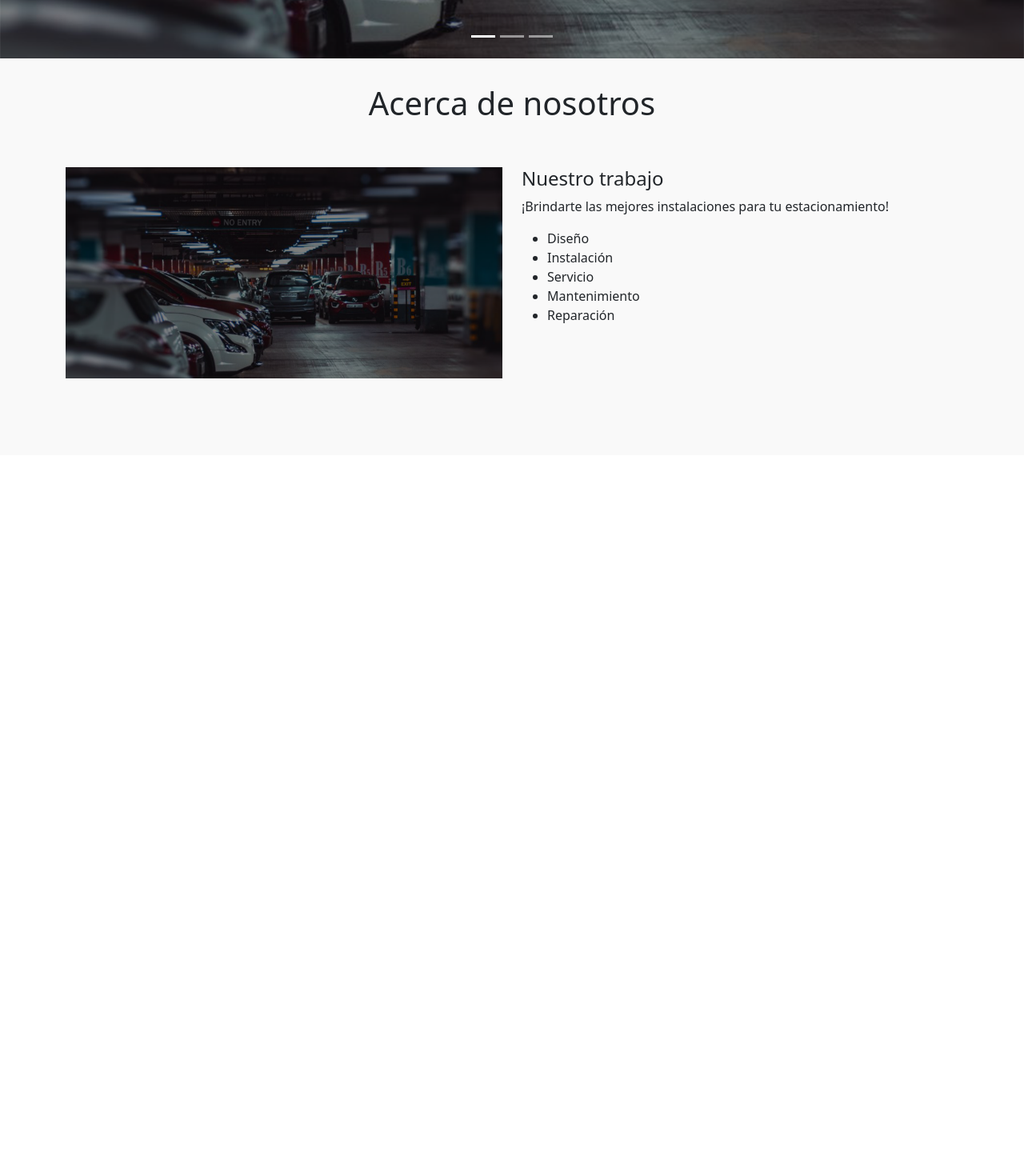
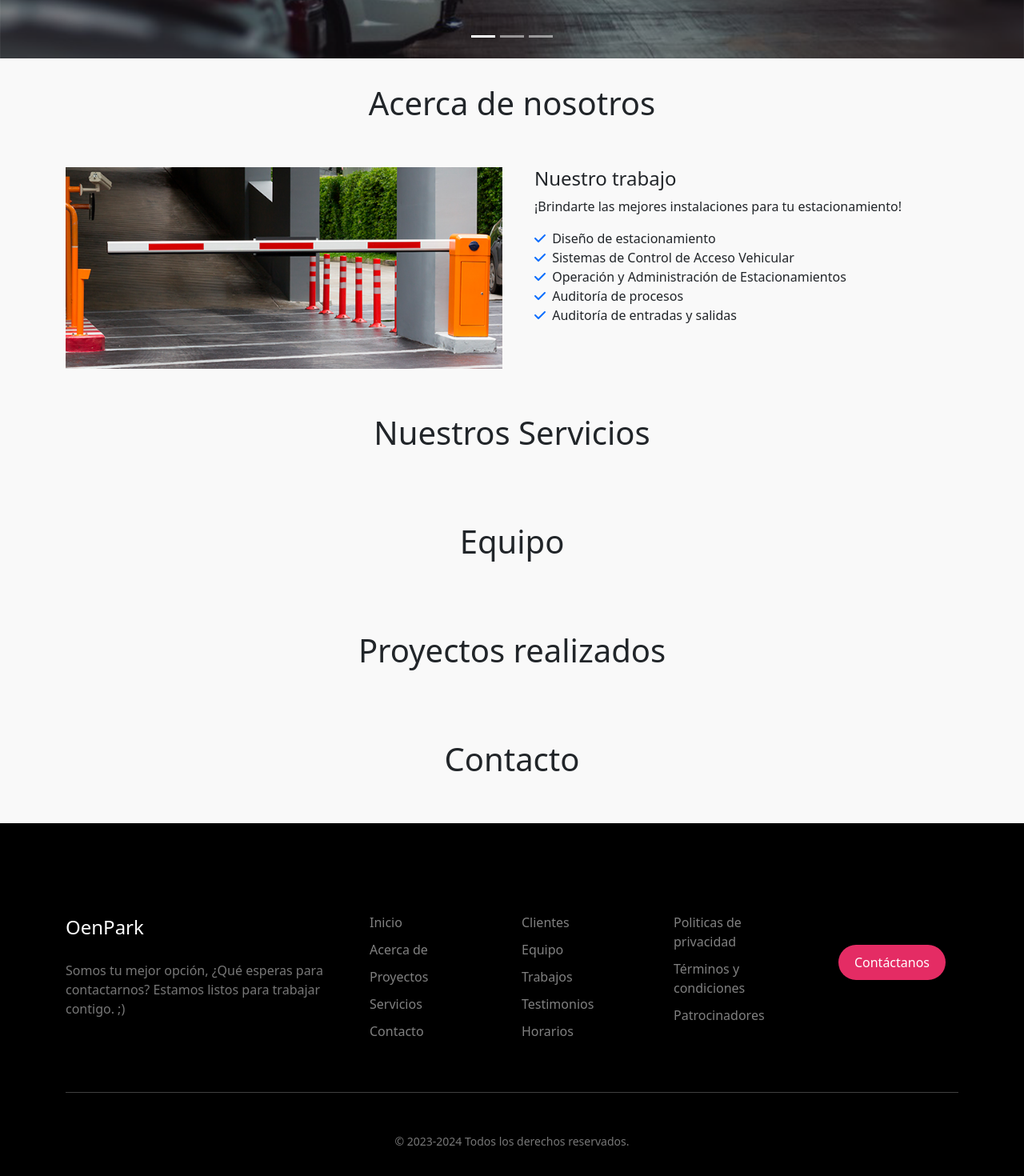
Before and after one commit to RoelLeal/oenpark, a React (Create React App) app: page / in a window 1280 px wide. Shown: the part 630-2100 px from the top of the page at 80% size. Before the commit the page ends 1199 px from the top, so only its background shows below. Built offline with nearby package versions, Linux system fonts and the light colour scheme.

Commit message:
Todos los archivos creados JS Y CSS

```diff
--- a/package.json
+++ b/package.json
@@ -3,6 +3,9 @@
   "version": "0.1.0",
   "private": true,
   "dependencies": {
+    "@fortawesome/fontawesome-svg-core": "^6.2.1",
+    "@fortawesome/free-solid-svg-icons": "^6.2.1",
+    "@fortawesome/react-fontawesome": "^0.2.0",
     "@popperjs/core": "^2.11.6",
     "@testing-library/jest-dom": "^5.16.5",
     "@testing-library/react": "^13.4.0",
--- a/public/ss.css
+++ b/public/ss.css
@@ -1,3 +1,47 @@
 .hover:hover {
     color: #f17901!important;
 }
+a {
+    -webkit-transition: .3s all ease;
+    -o-transition: .3s all ease;
+    transition: .3s all ease;
+}
+a, a:hover {
+    text-decoration: none !important;
+}
+.footer-48201 {
+    padding: 7rem 0;
+    background-color: #000;
+    color: #777;
+}
+.footer-48201 .footer-site-logo {
+    font-size: 1.5rem;
+    color: #fff;
+}
+.footer-48201 .nav-links li {
+    margin-bottom: 10px;
+}
+.footer-48201 .nav-links li a {
+    color: gray; }
+.footer-48201 .nav-links li a:hover {
+    color: #fff;
+}
+.footer-48201 .btn.btn-tertiary {
+    background-color: #e42c64;
+    color: #fff;
+    border-radius: 30px;
+    border: none;
+    padding: 10px 20px;
+}
+.footer-48201 .social li {
+      display: inline-block; }
+.footer-48201 .social li a {
+        color: gray;
+        padding: 7px;
+}
+.footer-48201 .social li a:hover {
+    color: #fff;
+}
+.footer-48201 .copyright {
+    border-top: 1px solid #404040;
+}
--- a/src/App.js
+++ b/src/App.js
@@ -2,6 +2,11 @@ import { Fragment } from "react";
 import Header from "./components/Header";
 import Hero from "./components/Hero";
 import About from "./components/About";
+import Services from "./components/Services";
+import Team from "./components/Team";
+import Projects from "./components/Projects";
+import Contact from "./components/Contact";
+import Footer from "./components/Footer";
 
 function App() {
   return (
@@ -9,10 +14,11 @@ function App() {
       <Header />
       <Hero />
       <About />
-      <br/>
-      <br/>
-      <br/>
-      <br/>
+      <Services />
+      <Team />
+      <Projects />
+      <Contact />
+      <Footer />
     </Fragment>
   );
 }
--- a/src/components/About.js
+++ b/src/components/About.js
@@ -1,10 +1,12 @@
-import React from 'react'
+import React from 'react';
+import { FontAwesomeIcon } from '@fortawesome/react-fontawesome';
+import { faCheck } from '@fortawesome/free-solid-svg-icons';
 
 function About() {
   return (
     <div id="about" class="about-area area-padding">
       <div class="container">
-        <div class="row mt-5 pt-5 mt-md-4 pt-md-2 mt-sm-4 pt-sm-1 mt-xs-1 pt-xs-1">
+        <div class="row mt-5 mt-md-4 pt-md-2 mt-sm-4 mt-xs-1">
           <div class="col-md-12 col-sm-12 col-xs-12">
             <div class="section-headline text-center">
               <h1>Acerca de nosotros</h1>
@@ -12,11 +14,11 @@ function About() {
           </div>
         </div>
         <div class="row mt-5">
-          <div class="col-md-6 col-sm-6 col-xs-12">
+          <div class="col-md-6 col-sm-6 col-xs-12 pb-4">
             <div class="well-left">
               <div class="single-well">
                 <a href="/">
-                  <img src={require('../assets/hero_assets/parking_header_dark.png')} class="w-100" alt="Acerca de OenPark"/>
+                  <img src={require('../assets/about_assets/barra.jpg')} class="w-100" alt="Acerca de OenPark"/>
                 </a>
               </div>
             </div>
@@ -25,26 +27,26 @@ function About() {
             <div class="well-middle">
               <div class="single-well">
                 <a href="/" class="text-decoration-none hover text-dark">
-                  <h4 class="sec-head">Nuestro trabajo</h4>
+                  <h4 class="sec-head ms-3">Nuestro trabajo</h4>
                 </a>
-                <p>
+                <p class="ms-3">
                   ¡Brindarte las mejores instalaciones para tu estacionamiento!
                 </p>
-                <ul class="">
+                <ul class="ms-3 list-unstyled">
                   <li>
-                    <i class="bi bi-check"></i> Diseño
+                    <FontAwesomeIcon icon={faCheck} className="text-primary pe-1"/> Diseño de estacionamiento
                   </li>
                   <li>
-                    <i class="bi bi-check"></i> Instalación
+                    <FontAwesomeIcon icon={faCheck} className="text-primary pe-1"/> Sistemas de Control de Acceso Vehicular
                   </li>
                   <li>
-                    <i class="bi bi-check"></i> Servicio
+                    <FontAwesomeIcon icon={faCheck} className="text-primary pe-1"/> Operación y Administración de Estacionamientos
                   </li>
                   <li>
-                    <i class="bi bi-check"></i> Mantenimiento
+                    <FontAwesomeIcon icon={faCheck} className="text-primary pe-1"/> Auditoría de procesos
                   </li>
                   <li>
-                  <i class="fa-solid fa-check"></i> Reparación
+                    <FontAwesomeIcon icon={faCheck} className="text-primary pe-1"/> Auditoría de entradas y salidas
                   </li>
                 </ul>
               </div>
--- /dev/null
+++ b/src/components/Contact.js
@@ -0,0 +1,27 @@
+import React from 'react'
+
+function Contact() {
+  return (
+    <div id="about" class="about-area area-padding">
+      <div class="container">
+        <div class="row mt-5 mt-md-4 pt-md-2 mt-sm-4 mt-xs-1">
+          <div class="col-md-12 col-sm-12 col-xs-12">
+            <div class="section-headline text-center">
+              <h1>Contacto</h1>
+            </div>
+          </div>
+        </div>
+        <div class="row mt-4">
+          <div class="col-md-6 col-sm-6 col-xs-12 pb-4">
+
+          </div>
+          <div class="col-md-6 col-sm-6 col-xs-12">
+
+          </div>
+        </div>
+      </div>
+    </div>
+  )
+}
+
+export default Contact
--- /dev/null
+++ b/src/components/Footer.js
@@ -0,0 +1,61 @@
+import React from 'react'
+
+function Footer() {
+  return (
+    <footer class="footer-48201">
+      <div class="container">
+        <div class="row">
+          <div class="col-md-4 pr-md-5">
+            <a href="/" class="footer-site-logo d-block mb-4">OenPark</a>
+            <p>Somos tu mejor opción, ¿Qué esperas para contactarnos? Estamos listos para trabajar contigo. ;)</p>
+          </div>
+          <div class="col-md">
+            <ul class="list-unstyled nav-links">
+              <li><a href="/">Inicio</a></li>
+              <li><a href="/">Acerca de</a></li>
+              <li><a href="/">Proyectos</a></li>
+              <li><a href="/">Servicios</a></li>
+              <li><a href="/">Contacto</a></li>
+            </ul>
+          </div>
+          <div class="col-md">
+            <ul class="list-unstyled nav-links">
+              <li><a href="/">Clientes</a></li>
+              <li><a href="/">Equipo</a></li>
+              <li><a href="/">Trabajos</a></li>
+              <li><a href="/">Testimonios</a></li>
+              <li><a href="/">Horarios</a></li>
+            </ul>
+          </div>
+          <div class="col-md">
+            <ul class="list-unstyled nav-links">
+              <li><a href="/">Politicas de privacidad</a></li>
+              <li><a href="/">Términos y condiciones</a></li>
+              <li><a href="/">Patrocinadores</a></li>
+            </ul>
+          </div>
+          <div class="col-md text-md-center">
+            <ul class="social list-unstyled">
+              <li><a href="/"><span class="icon-instagram"></span></a></li>
+              <li><a href="/"><span class="icon-twitter"></span></a></li>
+              <li><a href="/"><span class="icon-facebook"></span></a></li>
+              <li><a href="/"><span class="icon-pinterest"></span></a></li>
+              <li><a href="/"><span class="icon-dribbble"></span></a></li>
+            </ul>
+            <p class=""><a href="/" class="btn btn-tertiary">Contáctanos</a></p>
+          </div>
+        </div>
+
+        <div class="row ">
+          <div class="col-12 text-center">
+            <div class="copyright mt-5 pt-5">
+              <p><small>&copy; 2023-2024 Todos los derechos reservados.</small></p>
+            </div>
+          </div>
+        </div>
+      </div>
+    </footer>
+  )
+}
+
+export default Footer
--- a/src/components/Hero.js
+++ b/src/components/Hero.js
@@ -10,24 +10,24 @@ function Hero() {
         </div>
         <div class="carousel-inner">
             <div class="carousel-item active">
-                <img src={require('../assets/hero_assets/parking_header_dark.png')} class="d-block w-100 darker-image" alt="Estacionamiento"/>
+                <img src={require('../assets/hero_assets/parking_header_dark.png')} className="img-fluid d-block darker-image" alt="Estacionamiento"/>
                 <div class="carousel-caption d-md-block align-items-center py-0 py-lg-2 py-md-2 py-sm-2 py-xs-0 my-xs-2 mb-lg-5 pb-lg-5 pb-md-5 mb-md-5 pb-sm-5 mb-sm-5">
                     <h2 class="animate__animated animate__fadeInDown">Control</h2>
-                    <p>Mantenemos el orden y llegada de todos.</p>
+                    <p>Llevamos el orden, llegada y salida de vehiculos.</p>
                 </div>
             </div>
             <div class="carousel-item">
-                <img src={require('../assets/hero_assets/parking_header_dark2.png')} class="d-block w-100" alt="Parking"/>
+                <img src={require('../assets/hero_assets/parking_header_dark2.png')} className="img-fluidd-block w-100" alt="Parking"/>
                 <div class="carousel-caption d-md-block align-items-center py-0 py-lg-2 py-md-2 py-sm-2 py-xs-0 my-xs-2 mb-lg-5 pb-lg-5 pb-md-5 mb-md-5 pb-sm-5 mb-sm-5">
                     <h2>Seguridad</h2>
-                    <p>Haciendo las cosas bien por tu seguridad y la de tu vehiculo.</p>
+                    <p>Nos aseguramos que nadie entre ni salga sin que tú lo sepas.</p>
                 </div>
             </div>
             <div class="carousel-item">
-                <img src={require('../assets/hero_assets/parking_header_dark3.png')} class="d-block w-100" alt="Oenpark"/>
+                <img src={require('../assets/hero_assets/parking_header_dark3.png')} className="img-fluid d-block w-100" alt="Oenpark"/>
                 <div class="carousel-caption d-md-block align-items-center py-0 py-lg-2 py-md-2 py-sm-2 py-xs-0 my-xs-2 mb-lg-5 pb-lg-5 pb-md-5 mb-md-5 pb-sm-5 mb-sm-5">
                     <h2>Calidad</h2>
-                    <p>Nos aseguramos que tu instalación sea duradera y de calidad.</p>
+                    <p>Instalación duradera y diseño de calidad.</p>
                 </div>
             </div>
         </div>
--- /dev/null
+++ b/src/components/Projects.js
@@ -0,0 +1,27 @@
+import React from 'react'
+
+function Projects() {
+  return (
+    <div id="about" class="about-area area-padding">
+      <div class="container">
+        <div class="row mt-5 mt-md-4 pt-md-2 mt-sm-4 mt-xs-1">
+          <div class="col-md-12 col-sm-12 col-xs-12">
+            <div class="section-headline text-center">
+              <h1>Proyectos realizados</h1>
+            </div>
+          </div>
+        </div>
+        <div class="row mt-4">
+          <div class="col-md-6 col-sm-6 col-xs-12 pb-4">
+
+          </div>
+          <div class="col-md-6 col-sm-6 col-xs-12">
+
+          </div>
+        </div>
+      </div>
+    </div>
+  )
+}
+
+export default Projects
--- /dev/null
+++ b/src/components/Services.js
@@ -0,0 +1,27 @@
+import React from 'react'
+
+function Services() {
+  return (
+    <div id="about" class="about-area area-padding">
+      <div class="container">
+        <div class="row mt-5 mt-md-4 pt-md-2 mt-sm-4 mt-xs-1">
+          <div class="col-md-12 col-sm-12 col-xs-12">
+            <div class="section-headline text-center">
+              <h1>Nuestros Servicios</h1>
+            </div>
+          </div>
+        </div>
+        <div class="row mt-4">
+          <div class="col-md-6 col-sm-6 col-xs-12 pb-4">
+
+          </div>
+          <div class="col-md-6 col-sm-6 col-xs-12">
+
+          </div>
+        </div>
+      </div>
+    </div>
+  )
+}
+
+export default Services
--- /dev/null
+++ b/src/components/Team.js
@@ -0,0 +1,27 @@
+import React from 'react'
+
+function Team() {
+  return (
+    <div id="about" class="about-area area-padding">
+      <div class="container">
+        <div class="row mt-5 mt-md-4 pt-md-2 mt-sm-4 mt-xs-1">
+          <div class="col-md-12 col-sm-12 col-xs-12">
+            <div class="section-headline text-center">
+              <h1>Equipo</h1>
+            </div>
+          </div>
+        </div>
+        <div class="row mt-4">
+          <div class="col-md-6 col-sm-6 col-xs-12 pb-4">
+
+          </div>
+          <div class="col-md-6 col-sm-6 col-xs-12">
+
+          </div>
+        </div>
+      </div>
+    </div>
+  )
+}
+
+export default Team
--- a/src/index.js
+++ b/src/index.js
@@ -1,6 +1,7 @@
 import React from 'react';
 import ReactDOM from 'react-dom/client';
 import App from './App';
+// eslint-disable-next-line
 import * as bootstrap from 'bootstrap';
 import 'bootstrap/dist/css/bootstrap.min.css';
 
```
Also changed, not shown: src/assets/about_assets/barra.jpg (added), 1 other file (tests, documents, lock files or other folders).
